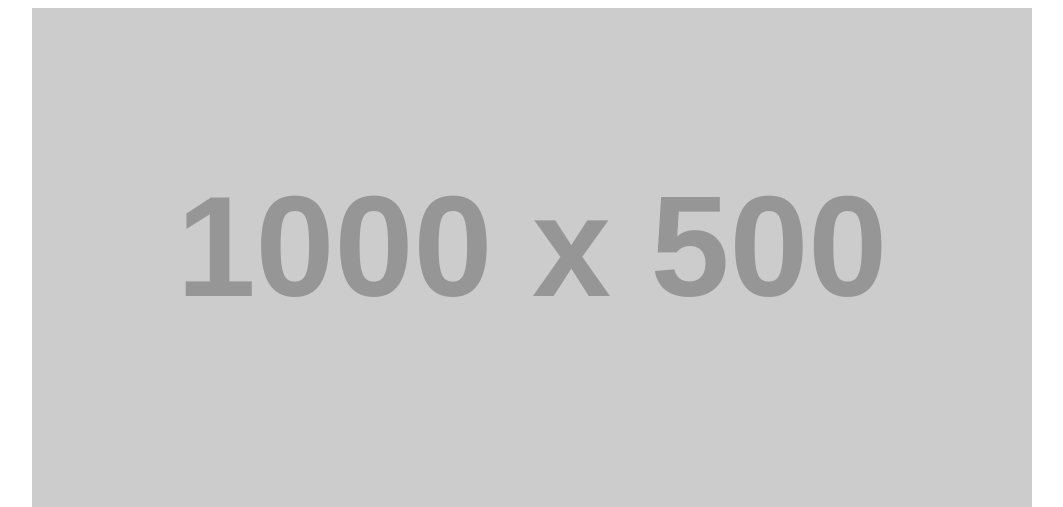
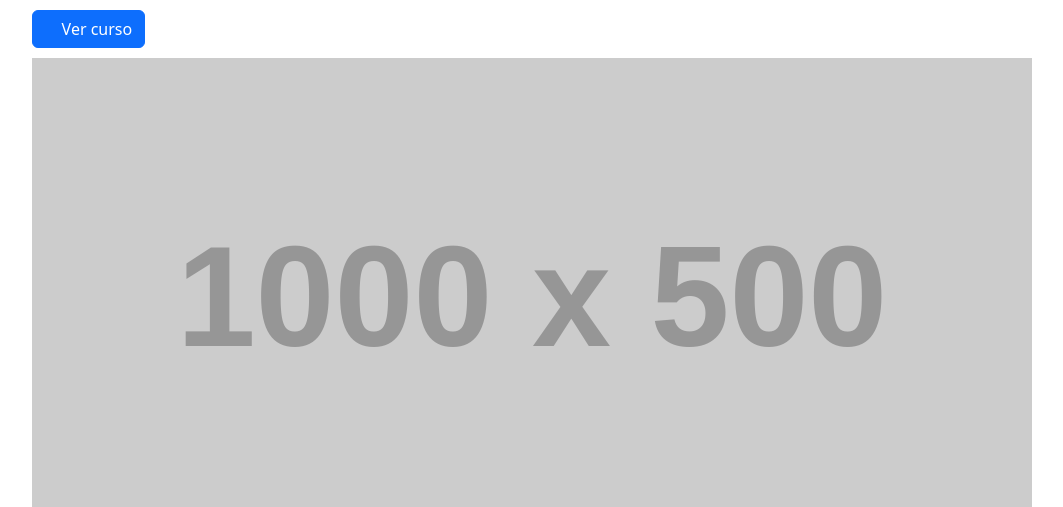
Before and after one commit to JoryerJL/Sistema_Inscripciones_Django, a Django app: template website/templates/website/detail_course.html in a window 1280 px wide. Shown: the part 56-563 px from the top of the page, without its empty margins (50-1113 px from the left). Run offline with Django 5.2, Linux system fonts and the light colour scheme; the template is opened without the code that fills it, so the values that code supplies are empty; grey boxes labelled with a size stand in for pictures from a placeholder-image service; some libraries are stand-ins or nearby versions; some web fonts are replaced.

Commit message:
ver curso btn

```diff
--- a/website/templates/website/detail_course.html
+++ b/website/templates/website/detail_course.html
@@ -10,6 +10,10 @@
                         <a href="{% url 'website:pre-inscripcion_course' course.pk %}" class="btn btn-warning"><i
                                 class="fa-solid fa-book"></i> Inscribirse</a>
                     </div>
+                    {% else %}
+                    <div style="margin-top: 10px; margin-bottom: 10px">
+                    <a href="{% url 'website:pre-inscripcion_course' course.pk %}" class="btn btn-primary"><i class="fa-solid fa-play"></i> Ver curso</a>
+                    </div>
                 {% endif %}
                 <img src="https://placehold.co/1000x500/png">
                 <p style="margin-top: 10px"> <i class="fa-brands fa-google-scholar"></i> Instructor : {{ course.instructor}}</p>
```
